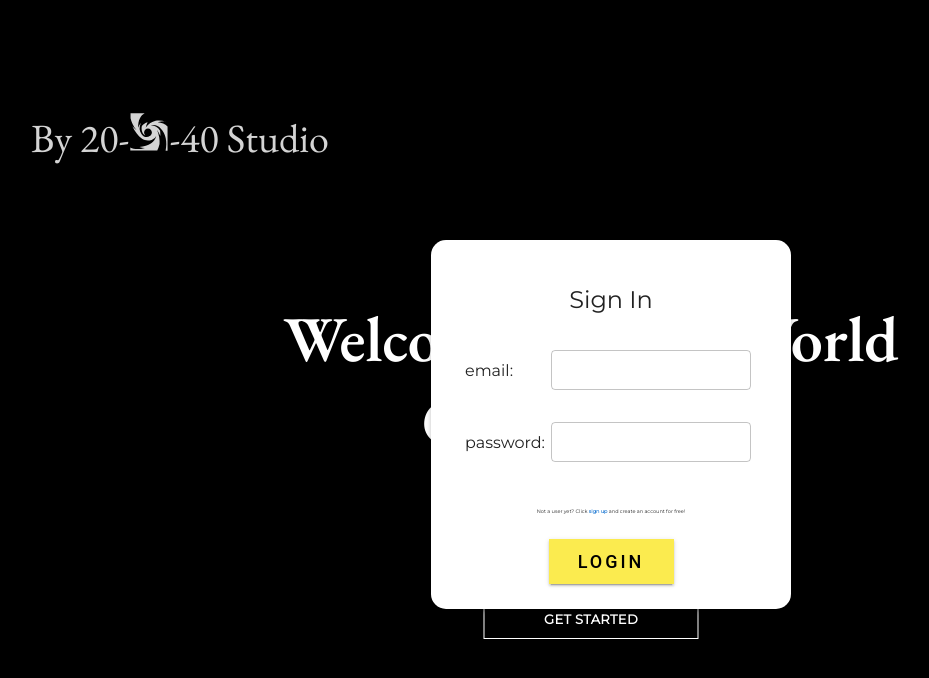
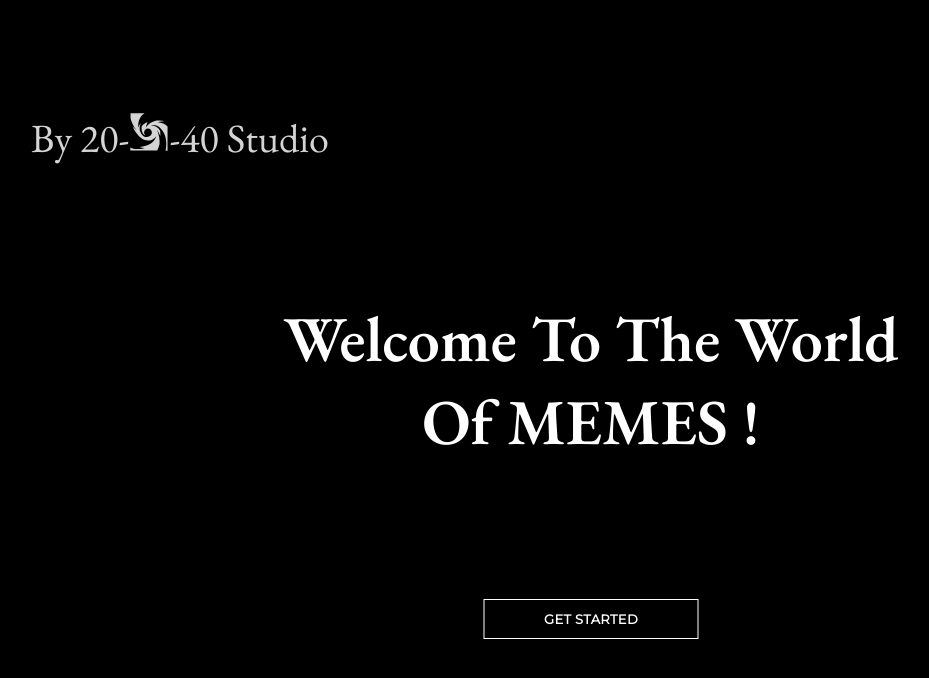
Before and after one commit to joycedaiyt/Me-In-Loo, a Next.js app in the folder front_end/: page / in a window 1280 px wide. Shown: the top 678 px of the page, without its empty margins (49-978 px from the left). Built offline with nearby package versions, Linux system fonts and the light colour scheme.

Commit message:
finish signin

```diff
--- a/front_end/components/LoginWindow.tsx
+++ b/front_end/components/LoginWindow.tsx
@@ -1,9 +1,18 @@
-import { Button, Paper, TextField, Typography } from "@mui/material";
+import {
+  IconButton,
+  Button,
+  Paper,
+  TextField,
+  Typography,
+} from "@mui/material";
 require("typeface-eb-garamond");
 import "@fontsource/montserrat";
 import styles from "./LoginWindow.module.css";
+import { IoCloseOutline } from "react-icons/io5";
+import Router from "next/router";
 
-export const LoginWindow = (props: {}) => {
+export const LoginWindow = (props: { curQuery: any; setCurQuery: any }) => {
+  const { curQuery, setCurQuery } = props;
   return (
     <div className="root">
       <Paper
@@ -12,15 +21,30 @@ export const LoginWindow = (props: {}) => {
           display: "flex",
           flexDirection: "column",
           backgroundColor: "white",
-          justifyContent: "center",
-          alignItems: "center",
+          justifyContent: "left",
+          // alignItems: "center",
           fontFamily: "montserrat",
           borderRadius: 15,
         }}
       >
-        <div style={{ marginTop: 45, fontSize: 24, marginBottom: 10 }}>
-          Sign In
-        </div>
+        <IconButton
+          style={{ marginTop: 15, width: 40, marginLeft: 5 }}
+          onClick={() => {
+            Router.push("/");
+            setCurQuery("");
+          }}
+        >
+          <IoCloseOutline></IoCloseOutline>
+        </IconButton>
+        <div
+          style={{
+            justifyContent: "center",
+            alignItems: "center",
+            display: "flex",
+            flexDirection: "column",
+          }}
+        >
+          <div style={{ fontSize: 24, marginBottom: 10 }}>Sign In</div>
           <div style={{ alignItems: "left" }}>
             <div
               style={{
@@ -76,7 +100,11 @@ export const LoginWindow = (props: {}) => {
           >
             Not a user yet? Click{" "}
             <span
-            style={{ fontWeight: "bold", color: "#1976d2", cursor: "pointer" }}
+              style={{
+                fontWeight: "bold",
+                color: "#1976d2",
+                cursor: "pointer",
+              }}
             >
               <a href="/signUp" target="_blank" rel="noopener noreferrer">
                 sign up
@@ -102,6 +130,7 @@ export const LoginWindow = (props: {}) => {
           >
             Login
           </Button>
+        </div>
       </Paper>
     </div>
   );
--- /dev/null
+++ b/front_end/components/SignUpWindow.tsx
@@ -0,0 +1,4 @@
+import { Paper } from "@mui/material";
+export const SignUpWindow = () => {
+  return <div></div>;
+};
--- a/front_end/pages/index.tsx
+++ b/front_end/pages/index.tsx
@@ -9,6 +9,7 @@ import { LoginWindow } from "../components/LoginWindow";
 
 export default function WelcomePage() {
   const [windowWidth, setWindowWidth] = useState(1440);
+  const [curQuery, setCurQuery] = useState("");
   useEffect(() => {
     function updateSize() {
       setWindowWidth(window.innerWidth);
@@ -19,7 +20,13 @@ export default function WelcomePage() {
   }, []);
   const handleEnterMainPage = () => {
     router.push("?page=login");
+    setCurQuery("login");
   };
+  // useEffect(() => {
+  //   const query = router.asPath;
+  //   console.log(router.asPath);
+  //   setCurQuery(query as any);
+  // }, [router.asPath]);
   return (
     <div>
       <div
@@ -70,7 +77,11 @@ export default function WelcomePage() {
           borderRadius: 30,
         }}
       >
-        <LoginWindow />
+        {curQuery == "login" ? (
+          <LoginWindow curQuery={curQuery} setCurQuery={setCurQuery} />
+        ) : (
+          <></>
+        )}
       </div>
     </div>
   );
```
Also changed, not shown: front_end/pages/signUp/index.tsx (added, +16 -0 lines), front_end/components/SignUpWindow.module.css (added). Lines whose indentation alone changed are shown as unchanged.
